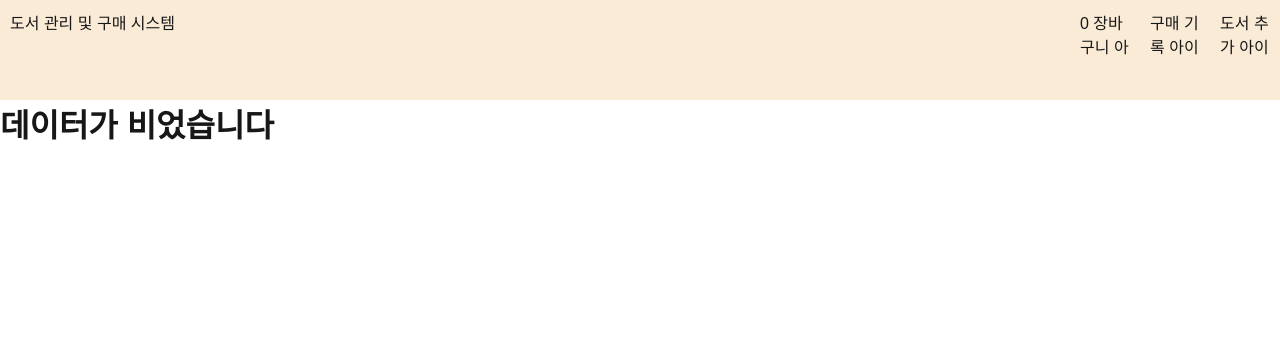
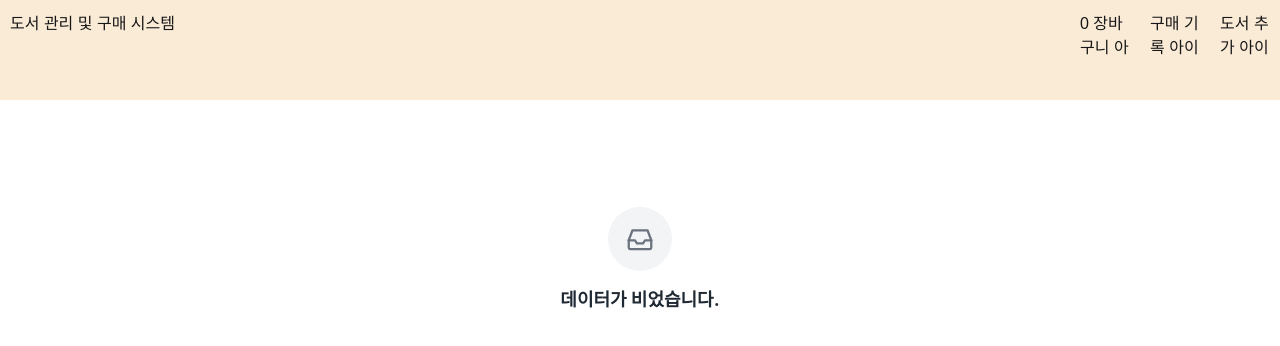
Before and after one commit to yeon-ryu/bookstore-react, a Next.js app: page /cart in a window 1280 px wide. Shown: the top 346 px of the page. Built offline with nearby package versions, Linux system fonts and the light colour scheme.

Commit message:
공용 컴포넌트 Empty, Error, Loading CSS AI 를 이용해서 적용

```diff
--- a/src/components/Empty.jsx
+++ b/src/components/Empty.jsx
@@ -1,6 +1,16 @@
+import "./StateView.css";
+
 export default function Empty() {
 
-    return <>
-        <h1>데이터가 비었습니다</h1>
-    </>
+    return <div className="state-view state-view--empty">
+      <div className="state-view__icon" aria-hidden="true">
+        <svg viewBox="0 0 24 24">
+          <path d="M3 13l3-8h12l3 8" />
+          <path d="M3 13v6a1 1 0 0 0 1 1h16a1 1 0 0 0 1-1v-6" />
+          <path d="M3 13h5l1.5 2.5h5L16 13h5" />
+        </svg>
+      </div>
+
+      <h2 className="state-view__title">데이터가 비었습니다.</h2>
+    </div>
 }
--- a/src/components/Error.jsx
+++ b/src/components/Error.jsx
@@ -1,7 +1,15 @@
+import "./StateView.css";
+
 export default function Error({ error }) {
 
-    return <div className="error">
-        <h2>에러가 발생했습니다!</h2>
-        <p>{error.message}</p>
+    return <div className="state-view state-view--empty">
+      <p className="state-view__title">{error.message}</p>
+      <div className="state-view__icon" aria-hidden="true">
+        <svg viewBox="0 0 24 24">
+          <path d="M3 13l3-8h12l3 8" />
+          <path d="M3 13v6a1 1 0 0 0 1 1h16a1 1 0 0 0 1-1v-6" />
+          <path d="M3 13h5l1.5 2.5h5L16 13h5" />
+        </svg>
+      </div>
     </div>
 }
--- /dev/null
+++ b/src/components/StateView.css
@@ -0,0 +1,161 @@
+/* ===== 공용 상태 화면 (Error / Loading / Empty) 공통 스타일 ===== */
+
+.state-view {
+  --sv-text: #1f2933;
+  --sv-muted: #6b7280;
+  --sv-border: #e5e7eb;
+  --sv-accent: #2f5bea;
+  --sv-accent-hover: #2447c4;
+
+  --sv-error: #b42318;
+  --sv-error-bg: #fef3f2;
+  --sv-loading: #2f5bea;
+  --sv-loading-bg: #eef2ff;
+  --sv-empty: #6b7280;
+  --sv-empty-bg: #f3f4f6;
+
+  display: flex;
+  flex-direction: column;
+  align-items: center;
+  justify-content: center;
+  gap: 8px;
+  width: 100%;
+  min-height: 320px;
+  padding: 48px 24px;
+  box-sizing: border-box;
+  text-align: center;
+  color: var(--sv-text);
+  font-family: -apple-system, BlinkMacSystemFont, "Pretendard", "Noto Sans KR",
+    "Apple SD Gothic Neo", "Malgun Gothic", sans-serif;
+}
+
+/* 아이콘 원형 배경 */
+.state-view__icon {
+  display: flex;
+  align-items: center;
+  justify-content: center;
+  width: 64px;
+  height: 64px;
+  margin-bottom: 8px;
+  border-radius: 50%;
+}
+
+.state-view__icon svg {
+  width: 30px;
+  height: 30px;
+  fill: none;
+  stroke: currentColor;
+  stroke-width: 1.8;
+  stroke-linecap: round;
+  stroke-linejoin: round;
+}
+
+.state-view__title {
+  margin: 0;
+  font-size: 18px;
+  font-weight: 700;
+  line-height: 1.4;
+}
+
+.state-view__message {
+  margin: 0;
+  max-width: 44ch;
+  font-size: 14px;
+  line-height: 1.6;
+  color: var(--sv-muted);
+  word-break: keep-all;
+  overflow-wrap: anywhere;
+}
+
+/* 버튼 */
+.state-view__button {
+  margin-top: 16px;
+  padding: 10px 20px;
+  border: none;
+  border-radius: 8px;
+  background: var(--sv-accent);
+  color: #fff;
+  font-size: 14px;
+  font-weight: 600;
+  font-family: inherit;
+  cursor: pointer;
+  transition: background-color 0.15s ease;
+}
+
+.state-view__button:hover {
+  background: var(--sv-accent-hover);
+}
+
+.state-view__button:focus-visible {
+  outline: 3px solid rgba(47, 91, 234, 0.4);
+  outline-offset: 2px;
+}
+
+.state-view__button--ghost {
+  background: transparent;
+  color: var(--sv-text);
+  border: 1px solid var(--sv-border);
+}
+
+.state-view__button--ghost:hover {
+  background: var(--sv-empty-bg);
+}
+
+/* ===== Error ===== */
+.state-view--error .state-view__icon {
+  background: var(--sv-error-bg);
+  color: var(--sv-error);
+}
+
+.state-view--error .state-view__message {
+  max-width: 44ch;
+  padding: 10px 14px;
+  border-radius: 8px;
+  background: var(--sv-error-bg);
+  color: var(--sv-error);
+  font-size: 13px;
+}
+
+/* ===== Loading ===== */
+.state-view--loading .state-view__icon {
+  background: var(--sv-loading-bg);
+}
+
+.state-view__spinner {
+  width: 30px;
+  height: 30px;
+  border: 3px solid rgba(47, 91, 234, 0.2);
+  border-top-color: var(--sv-loading);
+  border-radius: 50%;
+  animation: state-view-spin 0.8s linear infinite;
+}
+
+@keyframes state-view-spin {
+  to {
+    transform: rotate(360deg);
+  }
+}
+
+/* ===== Empty ===== */
+.state-view--empty .state-view__icon {
+  background: var(--sv-empty-bg);
+  color: var(--sv-empty);
+}
+
+/* ===== 모션 최소화 설정 존중 ===== */
+@media (prefers-reduced-motion: reduce) {
+  .state-view__spinner {
+    animation-duration: 2.4s;
+  }
+  .state-view__button {
+    transition: none;
+  }
+}
+
+/* ===== 모바일 ===== */
+@media (max-width: 480px) {
+  .state-view {
+    min-height: 260px;
+    padding: 32px 16px;
+  }
+}
```
Also changed, not shown: src/components/Loading.jsx (+12 -2 lines).
